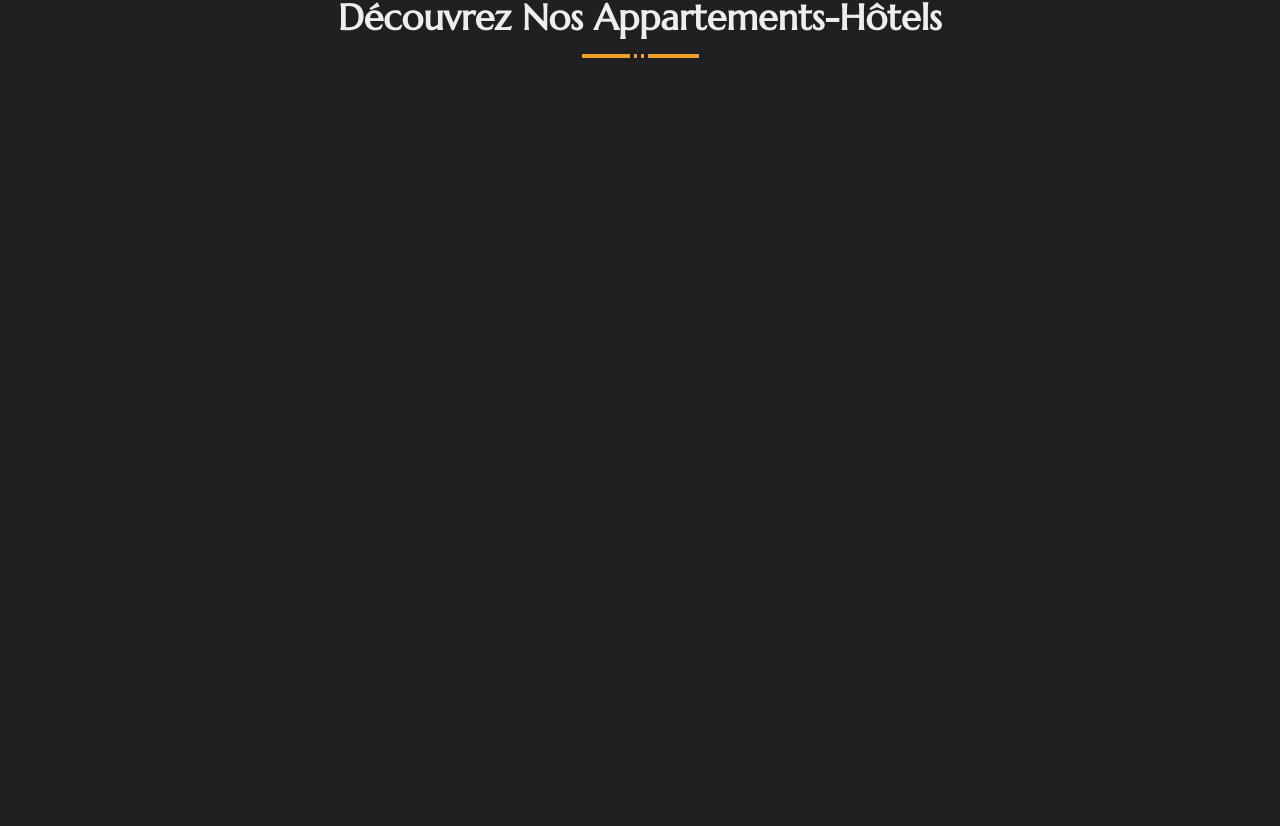
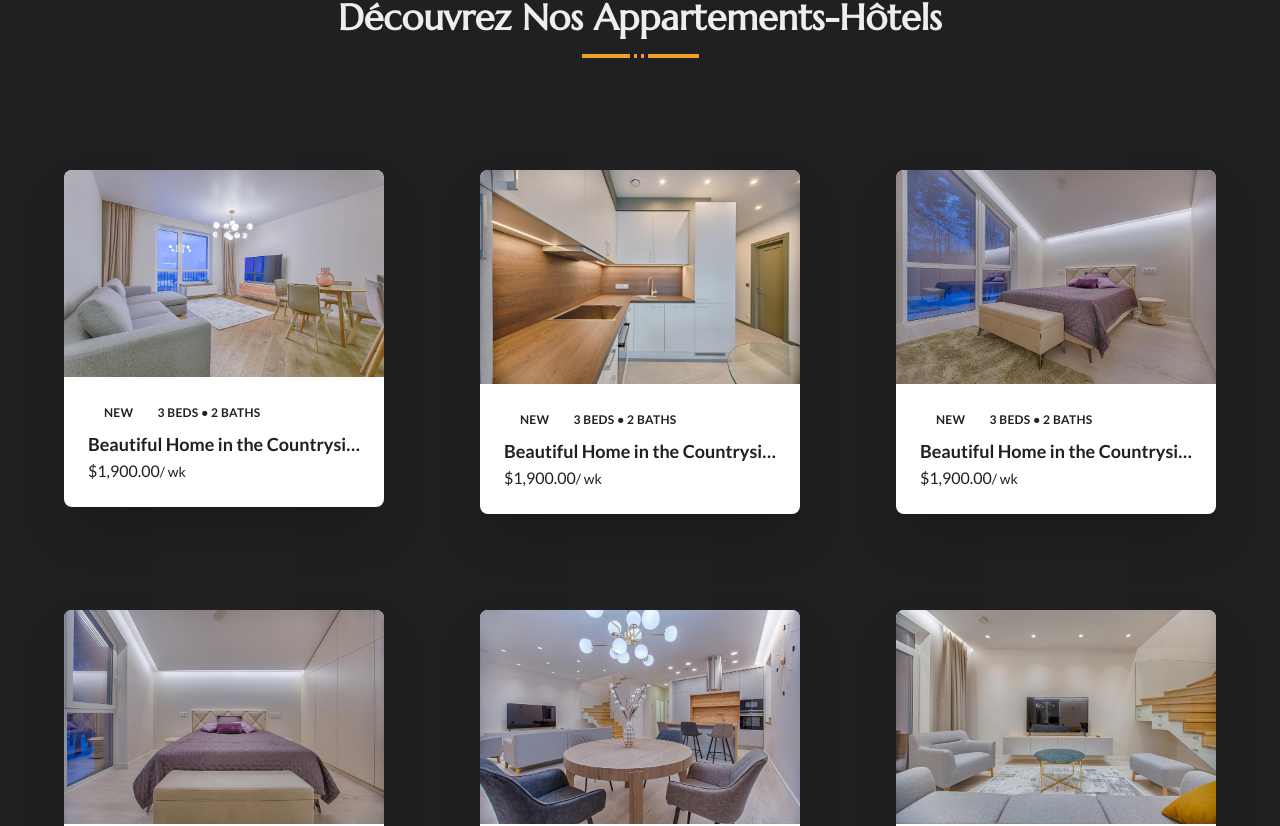
Before and after one commit to KamelMesbahi13/hotel, a React (Vite) app: page /fTroisAppartements in a window 1280 px wide. Shown: the part 1097-1923 px from the top of the page. Built offline with nearby package versions, Linux system fonts and the light colour scheme.

Commit message:
adding f3 high standing apartment commit

```diff
--- a/src/Components/FThreeHighApartments/OurRooms/OurRooms.jsx
+++ b/src/Components/FThreeHighApartments/OurRooms/OurRooms.jsx
@@ -1,6 +1,89 @@
 import { useTranslation } from "react-i18next";
+import RoomOne from "../../../assets/fThreeHighStandingOne.jpg";
+import RoomTwo from "../../../assets/fThreeHighStandingTwo.jpg";
+import RoomThree from "../../../assets/fThreeHighStandingThree.jpg";
+import RoomFour from "../../../assets/fThreeHighStandingFour.jpg";
+import RoomFive from "../../../assets/fThreeHighStandingFive.jpg";
+import RoomSix from "../../../assets/fThreeHighStandingSix.jpg";
 
 const OurRooms = () => {
+  const Boxes = [
+    {
+      id: 1,
+      img: RoomOne,
+      stats: "5000da / 100m²",
+      link: "fTroisAppartements",
+      button: "Plus de détails",
+      button_en: "More details",
+      button_ar: "المزيد من التفاصيل",
+      title: "F3: Haut standing: Maisons de luxe extraordinaires.",
+      title_en: "F3: High Standing: Extraordinary Luxury Homes.",
+      title_ar: "F3 شقق راقية : منازل فاخرة غير عادية.",
+    },
+
+    {
+      id: 2,
+      img: RoomTwo,
+      stats: "5000da / 100m²",
+      button: "Plus de détails",
+      button_en: "More details",
+      button_ar: "المزيد من التفاصيل",
+      title: "F3: Appartements de luxe modernes.",
+      title_en: "F3: Modern Luxury Apartments.",
+      title_ar: "شقق F3 :  الحديثة الفاخرة. ",
+    },
+
+    {
+      id: 3,
+      img: RoomThree,
+      stats: "5000da / 100m²",
+      button: "Plus de détails",
+      button_en: "More details",
+      button_ar: "المزيد من التفاصيل",
+      title: "F2: Appartements de confort moderne.",
+      title_en: "F2: Modern Comfort Apartments",
+      title_ar: "F2: شقق عصرية مريحة.",
+    },
+
+    {
+      id: 4,
+      img: RoomFour,
+      stats: "5000da / 100m²",
+      button: "Plus de détails",
+      button_en: "More details",
+      button_ar: "المزيد من التفاصيل",
+      title: "Studios: Chambres douillettes et pratiques.",
+      title_en: "Studios: Cozy & Convenient Rooms.",
+      title_ar: "استوديوهات: غرف مريحة وملائمة.",
+    },
+
+    {
+      id: 5,
+      img: RoomFive,
+      stats: "5000da / 100m²",
+      link: "fTroisAppartements",
+      button: "Plus de détails",
+      button_en: "More details",
+      button_ar: "المزيد من التفاصيل",
+      title: "F3: Haut standing: Maisons de luxe extraordinaires.",
+      title_en: "F3: High Standing: Extraordinary Luxury Homes.",
+      title_ar: "F3 شقق راقية : منازل فاخرة غير عادية.",
+    },
+
+    {
+      id: 6,
+      img: RoomSix,
+      stats: "5000da / 100m²",
+      link: "fTroisAppartements",
+      button: "Plus de détails",
+      button_en: "More details",
+      button_ar: "المزيد من التفاصيل",
+      title: "F3: Haut standing: Maisons de luxe extraordinaires.",
+      title_en: "F3: High Standing: Extraordinary Luxury Homes.",
+      title_ar: "F3 شقق راقية : منازل فاخرة غير عادية.",
+    },
+  ];
+
   const { t } = useTranslation();
 
   return (
@@ -32,6 +115,73 @@ const OurRooms = () => {
             </div>
           </div>
         </div>
+        <div>
+          <div className="grid grid-cols-3 gap-8 mt-20">
+            {Boxes.map((item) => {
+              return (
+                <div key={item.id}>
+                  <div>
+                    <div className="p-8 ">
+                      <div className="overflow-hidden bg-white rounded-lg shadow-2xl">
+                        <img
+                          className="object-cover object-end"
+                          src={item.img}
+                          alt="Home in Countryside"
+                        />
+                        <div className="p-6 text-backgroundColor">
+                          <div className="flex items-baseline">
+                            <span className="inline-block px-4 py-1 text-xs font-semibold tracking-wide text-teal-800 uppercase bg-teal-200 rounded-full">
+                              New
+                            </span>
+                            <div className="ml-2 text-xs font-semibold tracking-wide uppercase">
+                              3 beds &bull; 2 baths
+                            </div>
+                          </div>
+                          <h4 className="mt-2 text-lg font-semibold leading-tight truncate">
+                            Beautiful Home in the Countryside
+                          </h4>
+                          <div className="mt-1">
+                            <span>$1,900.00</span>
+                            <span className="text-sm text-gray-600">/ wk</span>
+                          </div>
+                        </div>
+                      </div>
+                    </div>
+                  </div>
+                </div>
+              );
+            })}
+          </div>
+
+          {/* <div>
+            <div className="flex items-center justify-center min-h-screen p-8 bg-gray-200">
+              <div className="overflow-hidden bg-white rounded-lg shadow-2xl xl:w-1/5 lg:w-1/4 md:w-1/3 sm:w-1/2">
+                <img
+                  className="object-cover w-full h-48 object-end"
+                  src="https://images.unsplash.com/photo-1570797197190-8e003a00c846?ixlib=rb-1.2.1&ixid=eyJhcHBfaWQiOjEyMDd9&auto=format&fit=crop&w=968&q=80"
+                  alt="Home in Countryside"
+                />
+                <div className="p-6 text-backgroundColor">
+                  <div className="flex items-baseline">
+                    <span className="inline-block px-4 py-1 text-xs font-semibold tracking-wide text-teal-800 uppercase bg-teal-200 rounded-full">
+                      New
+                    </span>
+                    <div className="ml-2 text-xs font-semibold tracking-wide text-gray-600 uppercase">
+                      3 beds &bull; 2 baths
+                    </div>
+                  </div>
+                  <h4 className="mt-2 text-lg font-semibold leading-tight truncate">
+                    Beautiful Home in the Countryside
+                  </h4>
+                  <div className="mt-1">
+                    <span>$1,900.00</span>
+                    <span className="text-sm text-gray-600">/ wk</span>
+                  </div>
+                </div>
+              </div>
+            </div>
+          </div> */}
+        </div>
       </div>
     </div>
   );
```
